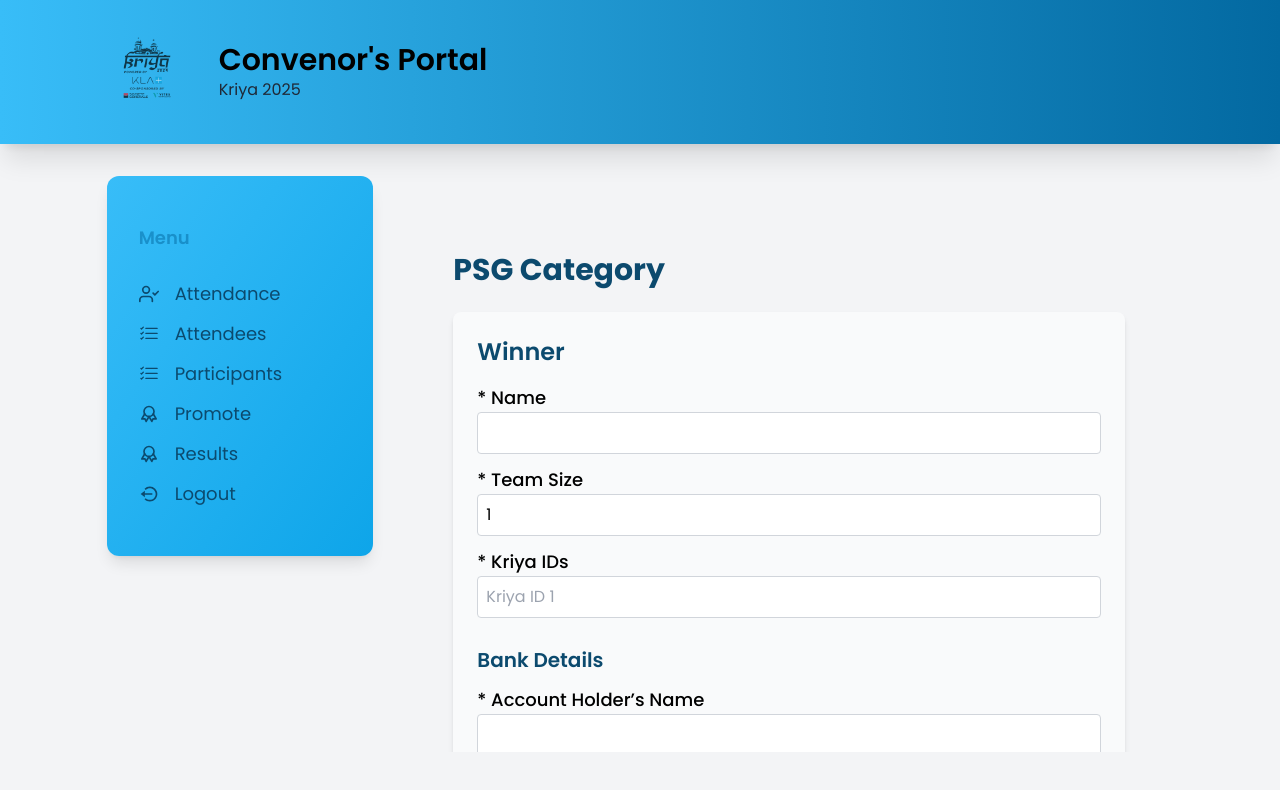
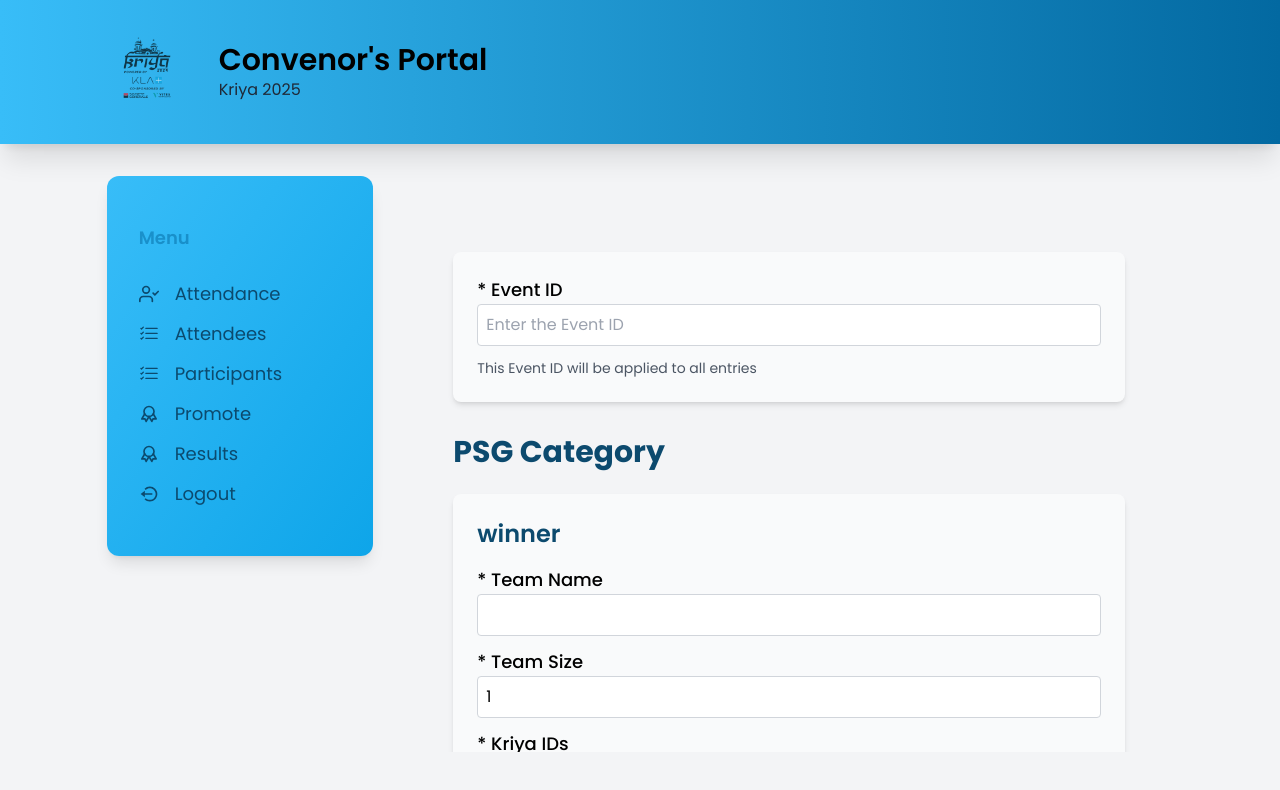
Before and after one commit to kishoreadhith-v/kriya-convener-frontend, a React (Create React App) app: page /dashboard/result in a window 1280 px wide. Shown: the top 790 px of the page. Built offline with nearby package versions, Linux system fonts and the light colour scheme; sample sign-in values are in the browser's storage.

Commit message:
add result page

```diff
--- a/src/pages/ResultPage.js
+++ b/src/pages/ResultPage.js
@@ -1,21 +1,24 @@
 import React, { useState } from "react";
-import axios from "axios";
+import { submitWinnerDetails, uploadPdf } from "../API/calls";
 
 const ResultPage = () => {
-  const categories = ["PSG", "Non-PSG"];
-  const positions = ["Winner", "Runner-up"];
+  const categories = ["PSG", "NON-PSG"];
+  const positions = ["winner", "runner"];
+  const [showConfirmation, setShowConfirmation] = useState(false);
+  const [eventId, setEventId] = useState("");
 
   const [formData, setFormData] = useState(
     categories.reduce((acc, category) => {
       acc[category] = positions.map((position) => ({
         position,
-        name: "",
+        teamName: "",
         teamSize: 1,
         kriyaIds: [""],
         bankDetails: {
           accountHolder: "",
           accountNumber: "",
           ifscCode: "",
+          phoneNumber: "",
           passbookImage: null,
         },
       }));
@@ -46,61 +49,143 @@ const ResultPage = () => {
     setFormData({ ...formData, [category]: updatedCategory });
   };
 
-  const handleFileUpload = (category, index, file) => {
-    console.log("Selected file:", file);
-    const updatedCategory = [...formData[category]];
-    updatedCategory[index].bankDetails.passbookImage = file;
-    setFormData({ ...formData, [category]: updatedCategory });
+  const handleFileUpload = async (category, index, file, kriyaId) => {
+    console.log("Uploading file for Kriya ID:", kriyaId);
+
+    try {
+      const response = await uploadPdf(file, kriyaId);
+      const imageUrl = response.data.name; // Assuming backend returns { fileUrl: "uploaded_url" }
+
+      if (imageUrl) {
+        const updatedCategory = [...formData[category]];
+        updatedCategory[index].bankDetails.passbookImage = imageUrl; // Store the URL instead of the file
+        setFormData({ ...formData, [category]: updatedCategory });
+        console.log("File uploaded successfully:", imageUrl);
+      } else {
+        console.error("No URL returned from upload API");
+        alert("File upload failed. Please try again.");
+      }
+    } catch (error) {
+      console.error("Error uploading file:", error);
+      alert("Failed to upload the file. Check console for details.");
+    }
   };
 
-  const handleSubmit = async (e) => {
+  const handlePreSubmit = (e) => {
     e.preventDefault();
+    setShowConfirmation(true);
+  };
+
+  // Helper function to display FormData contents
+  // const logFormData = (formData) => {
+  //   const formDataObj = {};
+  //   for (let [key, value] of formData.entries()) {
+  //     formDataObj[key] = value;
+  //   }
+  //   console.log("FormData contents:", formDataObj);
+  // };
+
+  // Helper function to make API call
+  const makeApiCall = async (formattedData, category, position) => {
+    try {
+      // Log FormData before submission
+      // logFormData(formattedData);
+      const formDataObj = {};
+      for (let [key, value] of formattedData.entries()) {
+        formDataObj[key] = value;
+      }
+
+      console.log("FormData contents1234:", formDataObj);
+
+      console.log(`Submitting data for ${category} ${position}`);
+
+      // Send the request for this participant
+      const result = await submitWinnerDetails(formDataObj);
+      console.log(`Server response for ${category} ${position}:`, result);
+
+      return result;
+    } catch (error) {
+      console.error(
+        `Error submitting data for ${category} ${position}:`,
+        error
+      );
+      throw error;
+    }
+  };
+
+  const handleConfirm = async () => {
     console.log("Form Data before submission:", formData);
+    console.log("Event ID:", eventId);
 
-    const formDataToSend = new FormData();
+    try {
+      // Process each category separately
+      for (const category of categories) {
+        // Process each participant (Winner/Runner-up) in the category
+        for (const participant of formData[category]) {
+          // Convert participant data to the required format
+          const formattedData = new FormData();
+          console.log("Processing participant:", participant);
 
-    Object.entries(formData).forEach(([category, participants]) => {
-      participants.forEach((participant, index) => {
-        Object.entries(participant).forEach(([key, value]) => {
-          if (key === "bankDetails") {
-            Object.entries(value).forEach(([bankKey, bankValue]) => {
-              if (bankKey === "passbookImage" && bankValue) {
-                formDataToSend.append(
-                  `formData[${category}][${index}][bankDetails][${bankKey}]`,
-                  bankValue
-                );
-              } else {
-                formDataToSend.append(
-                  `formData[${category}][${index}][bankDetails][${bankKey}]`,
-                  bankValue
-                );
-              }
-            });
-          } else if (key === "kriyaIds") {
-            value.forEach((id, kriyaIndex) => {
-              formDataToSend.append(
-                `formData[${category}][${index}][kriyaIds][${kriyaIndex}]`,
-                id
-              );
-            });
-          } else {
-            formDataToSend.append(
-              `formData[${category}][${index}][${key}]`,
-              value
+          // Add required fields to the FormData
+          formattedData.append("eventId", eventId);
+          formattedData.append("teamName", participant.teamName);
+          formattedData.append("teamSize", participant.teamSize);
+          console.log("idsss", participant.kriyaIds);
+          // Create a JSON string of the kriyaIds array
+          formattedData.append("teamMembers", participant.kriyaIds);
+          console.log("memem", formattedData.get("teamMembers"));
+
+          // Map position to teamPosition (lowercase as specified in the format)
+          formattedData.append(
+            "teamPosition",
+            participant.position.toLowerCase()
+          );
+          formattedData.append("teamAwardCategory", category);
+
+          // Add bank details
+          formattedData.append(
+            "beneficiaryAccountName",
+            participant.bankDetails.accountHolder
+          );
+          formattedData.append(
+            "beneficiaryAccountNumber",
+            participant.bankDetails.accountNumber
+          );
+          formattedData.append(
+            "beneficiaryIFSCCode",
+            participant.bankDetails.ifscCode
+          );
+          formattedData.append(
+            "beneficiaryPhoneNumber",
+            participant.bankDetails.phoneNumber
+          );
+
+          // Add passbook image if available
+          if (participant.bankDetails.passbookImage) {
+            formattedData.append(
+              "beneficiaryPassbookImage",
+              participant.bankDetails.passbookImage
             );
           }
-        });
-      });
-    });
 
-    try {
-      const result = await axios.post("http://localhost:3000/upload", formDataToSend, {
-        headers: { "Content-Type": "multipart/form-data" },
-      });
-      console.log("Server response:", result);
+          // Make API call for this participant
+          await makeApiCall(formattedData, category, participant.position);
+        }
+      }
+
+      setShowConfirmation(false);
+      // Optional: Add success notification or redirect after successful submission
+      alert("All submissions completed successfully!");
     } catch (error) {
       console.error("Error submitting form:", error);
+      setShowConfirmation(false);
+      // Optional: Add error notification
+      alert("Error submitting form. Please check console for details.");
     }
+  };
+
+  const handleCancel = () => {
+    setShowConfirmation(false);
   };
 
   return (
@@ -108,8 +193,23 @@ const ResultPage = () => {
       <h1 className="text-5xl font-bold text-sky-900 mb-10">RESULT</h1>
       <form
         className="flex flex-col h-full w-full max-w-4xl p-8 "
-        onSubmit={handleSubmit}
+        onSubmit={handlePreSubmit}
       >
+        <div className="mb-8 p-6 bg-gray-50 rounded-lg shadow-md">
+          <label className="text-lg font-medium">* Event ID</label>
+          <input
+            required
+            type="text"
+            className="rounded p-2 border border-gray-300 w-full mb-3"
+            value={eventId}
+            onChange={(e) => setEventId(e.target.value)}
+            placeholder="Enter the Event ID"
+          />
+          <p className="text-sm text-gray-600">
+            This Event ID will be applied to all entries
+          </p>
+        </div>
+
         {categories.map((category) => (
           <div key={category} className="mb-10">
             <h2 className="text-3xl font-bold text-sky-900 mb-6">
@@ -123,14 +223,14 @@ const ResultPage = () => {
                 <h3 className="font-semibold text-2xl text-sky-900 mb-4">
                   {participant.position}
                 </h3>
-                <label className="text-lg font-medium">* Name</label>
+                <label className="text-lg font-medium">* Team Name</label>
                 <input
                   required
                   type="text"
                   className="rounded p-2 border border-gray-300 w-full mb-3"
-                  value={participant.name}
+                  value={participant.teamName}
                   onChange={(e) =>
-                    handleChange(category, index, "name", e.target.value)
+                    handleChange(category, index, "teamName", e.target.value)
                   }
                 />
 
@@ -175,7 +275,7 @@ const ResultPage = () => {
                   Bank Details
                 </h3>
                 <label className="text-lg font-medium">
-                  * Account Holder’s Name
+                  * Account Holder's Name
                 </label>
                 <input
                   required
@@ -224,6 +324,22 @@ const ResultPage = () => {
                   }
                 />
 
+                <label className="text-lg font-medium">* Phone Number</label>
+                <input
+                  required
+                  type="tel"
+                  className="rounded p-2 border border-gray-300 w-full mb-3"
+                  value={participant.bankDetails.phoneNumber}
+                  onChange={(e) =>
+                    handleBankDetailChange(
+                      category,
+                      index,
+                      "phoneNumber",
+                      e.target.value
+                    )
+                  }
+                />
+
                 <label className="text-lg font-medium">
                   * Upload Passbook Image
                 </label>
@@ -232,17 +348,53 @@ const ResultPage = () => {
                   type="file"
                   className="rounded p-2 border border-gray-300 w-full mb-3"
                   onChange={(e) =>
-                    handleFileUpload(category, index, e.target.files[0])
+                    handleFileUpload(
+                      category,
+                      index,
+                      e.target.files[0],
+                      participant.kriyaIds[0]
+                    )
                   }
                 />
               </div>
             ))}
           </div>
         ))}
-        <button type="submit" className="bg-sky-900 text-white p-3 rounded-lg text-lg font-medium hover:bg-sky-700 transition duration-300">
+        <button
+          type="submit"
+          className="bg-sky-900 text-white p-3 rounded-lg text-lg font-medium hover:bg-sky-700 transition duration-300"
+        >
           Submit
         </button>
       </form>
+
+      {showConfirmation && (
+        <div className="fixed inset-0 bg-black bg-opacity-50 flex justify-center items-center z-50">
+          <div className="bg-white p-6 rounded-lg shadow-lg max-w-md w-full">
+            <h2 className="text-xl font-bold text-sky-900 mb-4">
+              Confirm Submission
+            </h2>
+            <p className="mb-6">
+              Are you sure you want to submit this form? Please ensure all
+              details are correct.
+            </p>
+            <div className="flex justify-end space-x-4">
+              <button
+                onClick={handleCancel}
+                className="px-4 py-2 bg-gray-300 rounded hover:bg-gray-400 transition duration-300"
+              >
+                Cancel
+              </button>
+              <button
+                onClick={handleConfirm}
+                className="px-4 py-2 bg-sky-900 text-white rounded hover:bg-sky-700 transition duration-300"
+              >
+                Confirm
+              </button>
+            </div>
+          </div>
+        </div>
+      )}
     </div>
   );
 };
```
Also changed, not shown: src/API/calls.js (+64 -0 lines), 1 other file (tests, documents, lock files or other folders).
